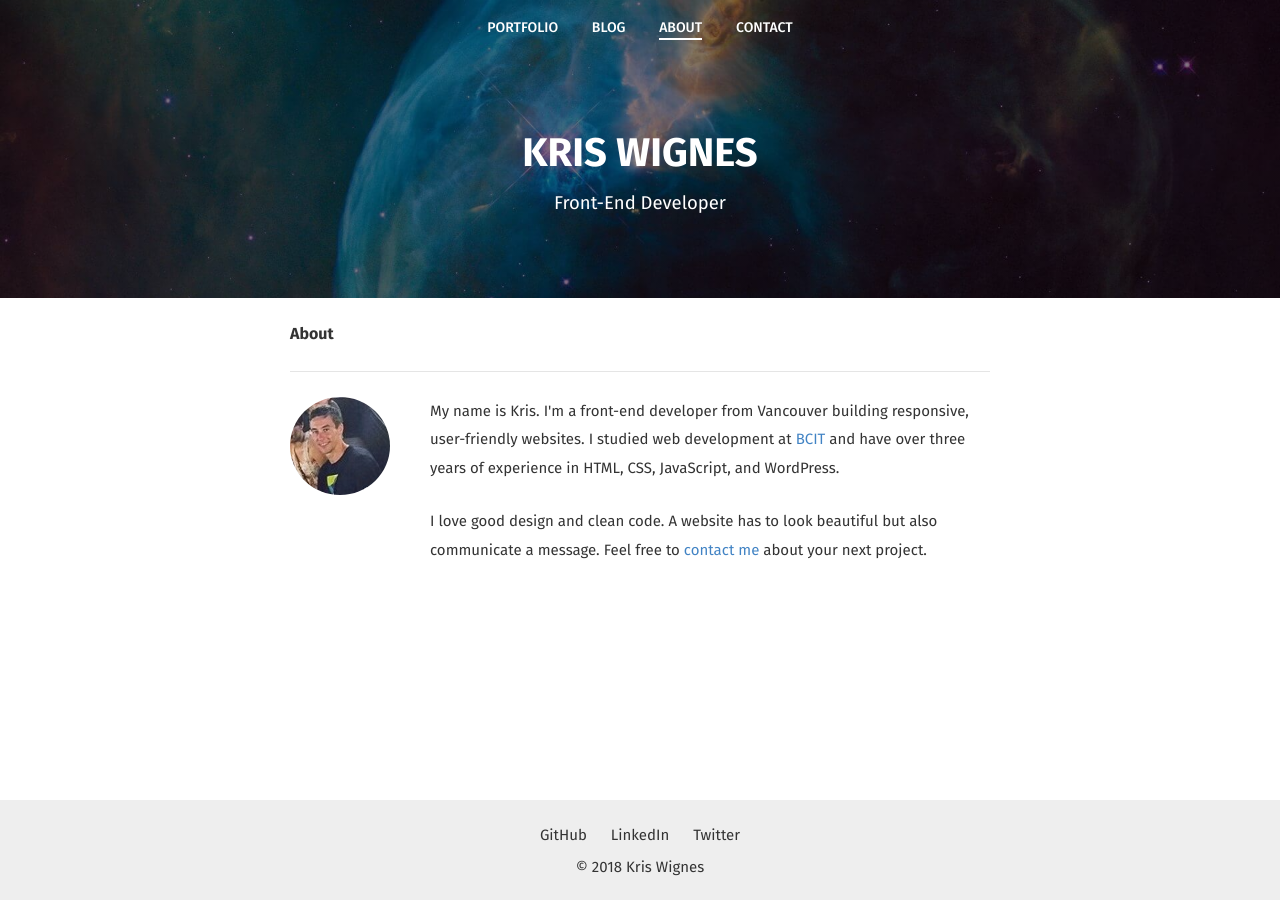
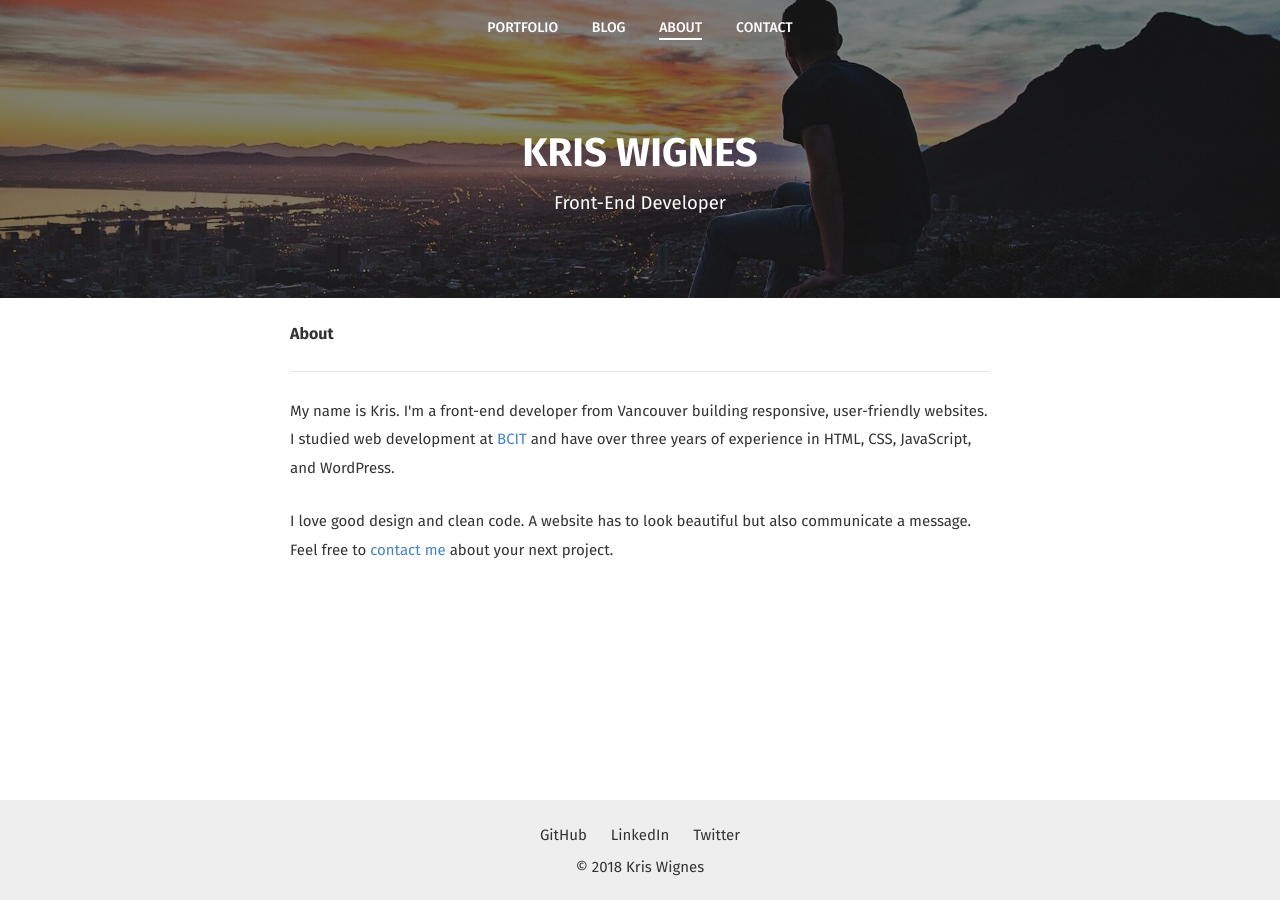
Before and after one commit to kwignes/kwignes.github.io, a Jekyll site: the page built from about.html, in a window 1280 px wide. Built offline with Jekyll 4.4.1, drawn with Linux system fonts in a browser that asks for light colours.

Commit message:
update banner

```diff
--- a/about.html
+++ b/about.html
@@ -5,14 +5,9 @@ title: About
 
 <div class="grid">
 
-<div class="col-image">
-<img src="{{ site.avatar }}" />
-</div>
 
-<div class="col-text">
 <p>My name is Kris. I'm a front-end developer from Vancouver building responsive, user-friendly websites. I studied web development at <a href="https://www.bcit.ca/" target="_blank">BCIT</a>  and have over three years of experience in HTML, CSS, JavaScript, and WordPress.</p>
 
 <p>I love good design and clean code. A website has to look beautiful but also communicate a message. Feel free to <a href="/contact/">contact me</a> about your next project.</p>
-</div>
 
 </div>
```
Also changed, not shown: img/banner.jpg.
